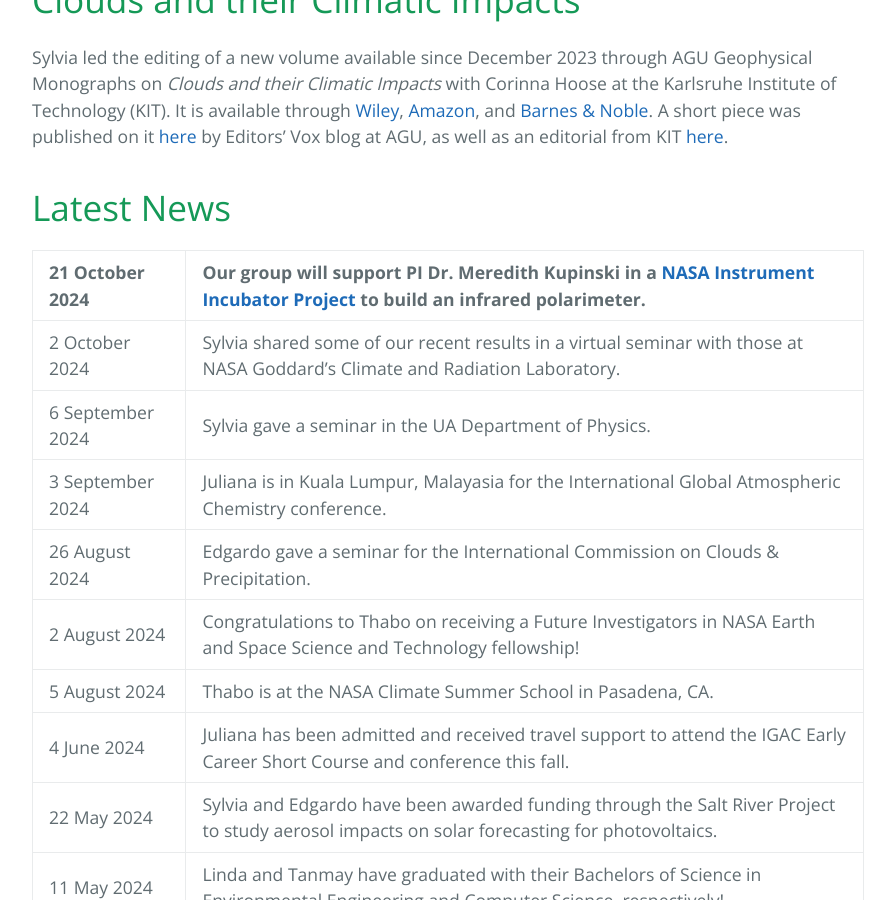
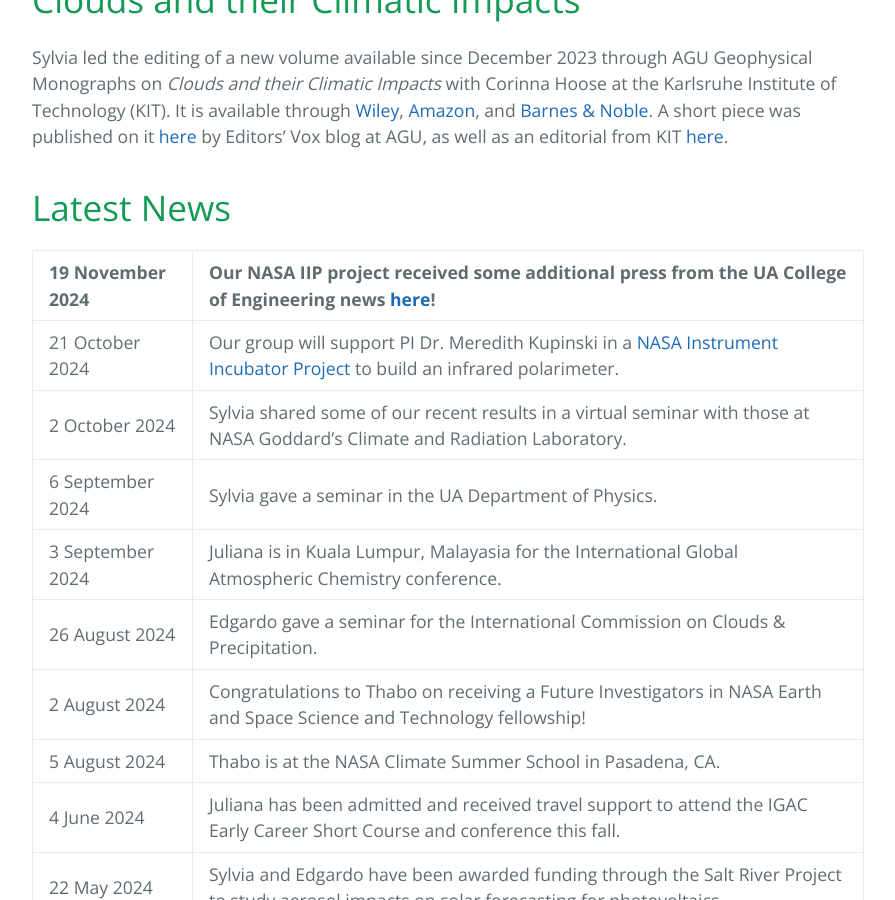
Before and after one commit to sylviasullivan/sylviasullivan.github.io, a Jekyll site: the page built from index.md, in a window 1280 px wide and 900 px high, scrolled down 751 px. Shown: the whole window, without its empty margins (192-1087 px from the left). Built offline with Jekyll 4.4.1, drawn with Linux system fonts in a browser that asks for light colours.

Commit message:
IIP press release

```diff
--- a/index.md
+++ b/index.md
@@ -15,8 +15,9 @@ Sylvia led the editing of a new volume available since December 2023 through AGU
 
 # Latest News
 
+| 19 November 2024 | Our NASA IIP project received some additional press from the UA College of Engineering news [here](https://news.engineering.arizona.edu/news/45m-nasa-award-propels-climate-change-technology)!
+|:-----------|:------|
 | 21 October 2024 | Our group will support PI Dr. Meredith Kupinski in a [NASA Instrument Incubator Project](https://esto.nasa.gov/project-selections-for-iip-23/#Kupinski) to build an infrared polarimeter.
-|:-----------|:------|
 | 2 October 2024 | Sylvia shared some of our recent results in a virtual seminar with those at NASA Goddard's Climate and Radiation Laboratory.
 | 6 September 2024 | Sylvia gave a seminar in the UA Department of Physics. |
 | 3 September 2024 | Juliana is in Kuala Lumpur, Malayasia for the International Global Atmospheric Chemistry conference. |
```
